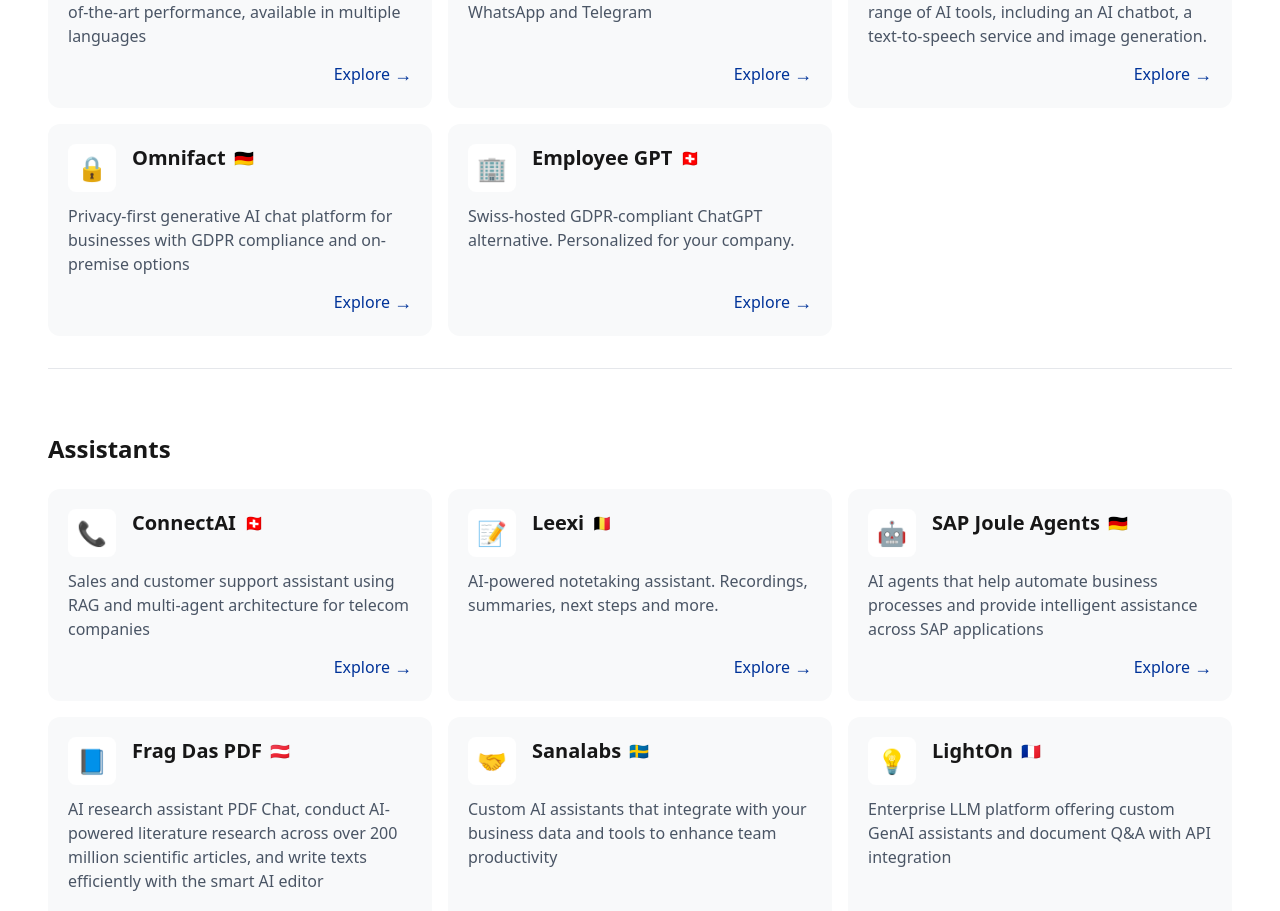
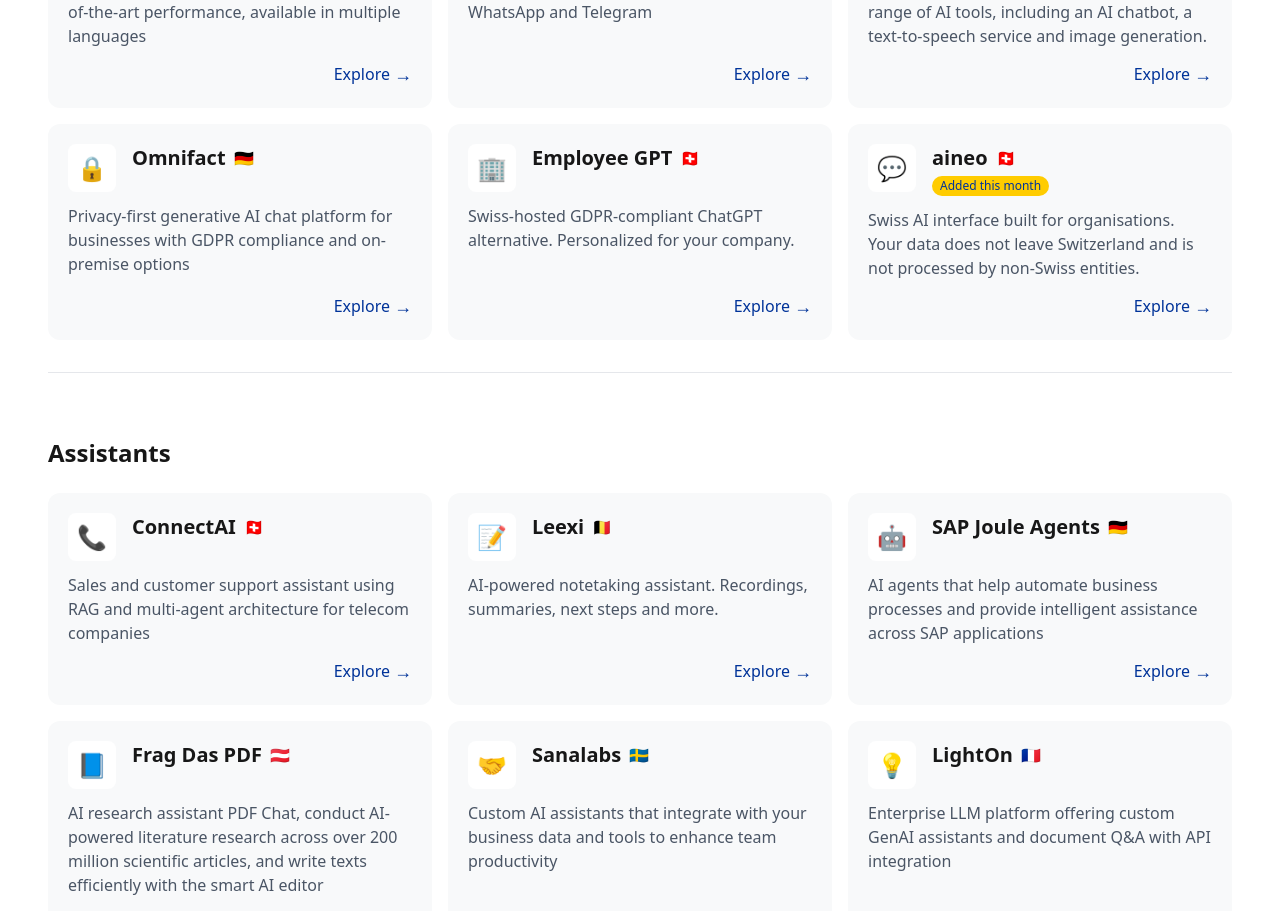
Before and after one commit to northwindlabs/ai-atlas, a Next.js app: page / in a window 1280 px wide. Shown: the part 1361-2272 px from the top of the page. Built offline with nearby package versions, Linux system fonts and the light colour scheme.

Commit message:
Add aineo to Chat category - Swiss AI interface for organisations
Co-authored-by: eli6 <11839563+eli6@users.noreply.github.com>

```diff
--- a/src/data/services.ts
+++ b/src/data/services.ts
@@ -69,6 +69,15 @@ export const categories: Category[] = [
         country: '🇨🇭',
         link: 'https://www.connectai.ch/employee-gpt',
         addedDate: '2025-07-01',
+      },
+      {
+        name: 'aineo',
+        description:
+          'Swiss AI interface built for organisations. Your data does not leave Switzerland and is not processed by non-Swiss entities.',
+        icon: '💬',
+        country: '🇨🇭',
+        link: 'https://www.aineo.swiss',
+        addedDate: '2025-08-30',
       },
     ],
   },
```
